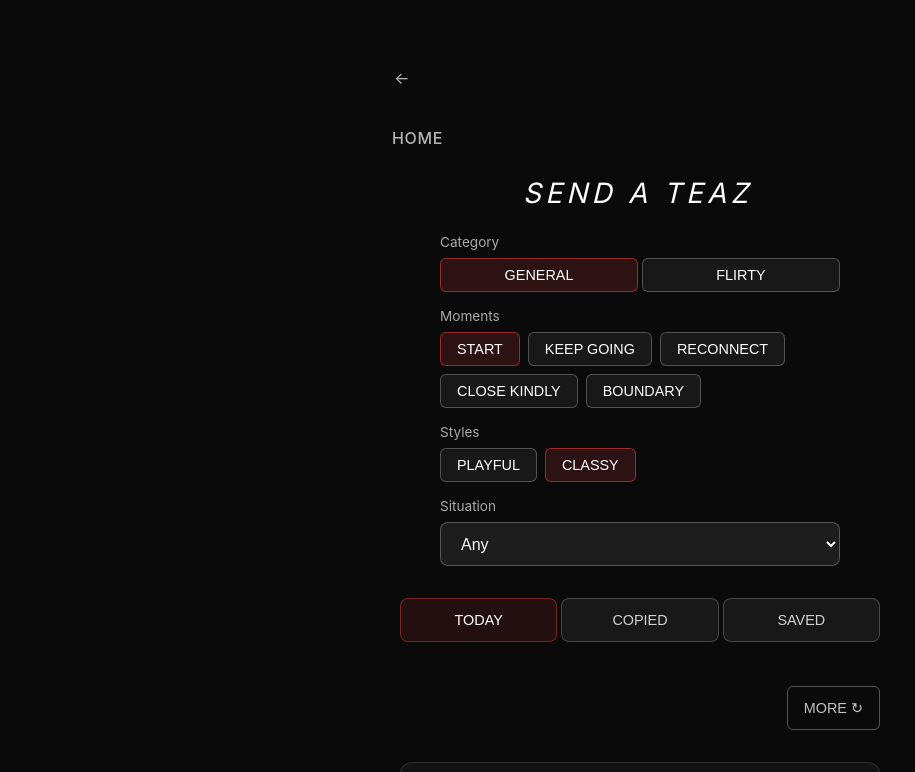
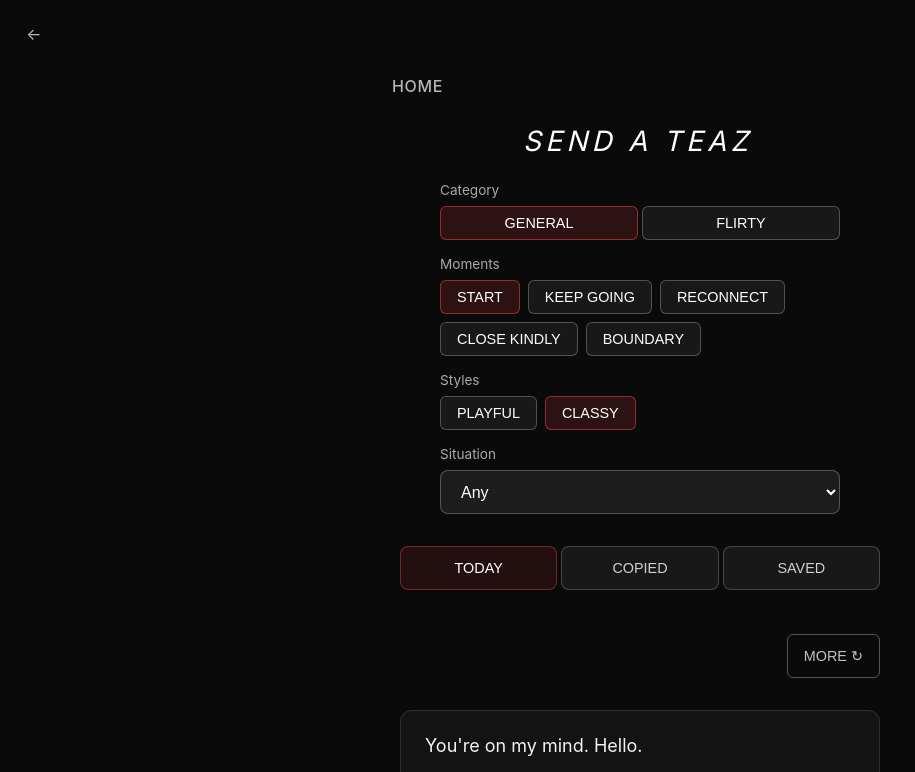
Before and after one commit to Bruce1607/teazr, a website: page index.html in a window 1280 px wide. Both pictures are taken after a click on the element 640 px from the left and 400 px from the top of the page. Shown: the top 772 px of the page, without its empty margins (0-915 px from the left). Drawn offline with Linux system fonts and the light colour scheme.

Commit message:
Fix: show back arrow on Send a Teaz

```diff
--- a/app.js
+++ b/app.js
@@ -538,9 +538,7 @@
 
   function handleTeazeBackToHome() {
     try {
-      var fromHome = sessionStorage.getItem('teazr_from_home') === '1';
-      if (fromHome && window.history && window.history.length > 1) {
-        sessionStorage.removeItem('teazr_from_home');
+      if (window.history && window.history.length > 1) {
         window.history.back();
       } else {
         navigateHome();
--- a/styles.css
+++ b/styles.css
@@ -484,7 +484,7 @@ body {
   flex-direction: column;
   align-items: center;
   gap: 1.5rem;
-  padding: 2rem 0;
+  padding: max(3rem, calc(env(safe-area-inset-top) + 44px)) 0 2rem;
   text-align: center;
   position: relative;
   z-index: 10;
@@ -497,16 +497,15 @@ body {
   cursor: pointer;
 }
 
-/* Teaze back-to-home: top-left arrow, safe-area aware */
+/* Teaze back-to-home: fixed top-left, always visible, safe-area aware */
 .teaze-back-home-bar {
+  position: fixed;
+  top: max(12px, env(safe-area-inset-top));
+  left: 12px;
+  z-index: 9999;
+  pointer-events: auto;
   display: flex;
   align-items: center;
-  align-self: flex-start;
-  width: 100%;
-  max-width: 520px;
-  padding-top: max(0.5rem, env(safe-area-inset-top));
-  padding-bottom: 0.25rem;
-  margin-bottom: -0.75rem;
 }
 
 .teaze-back-home-btn {
```
